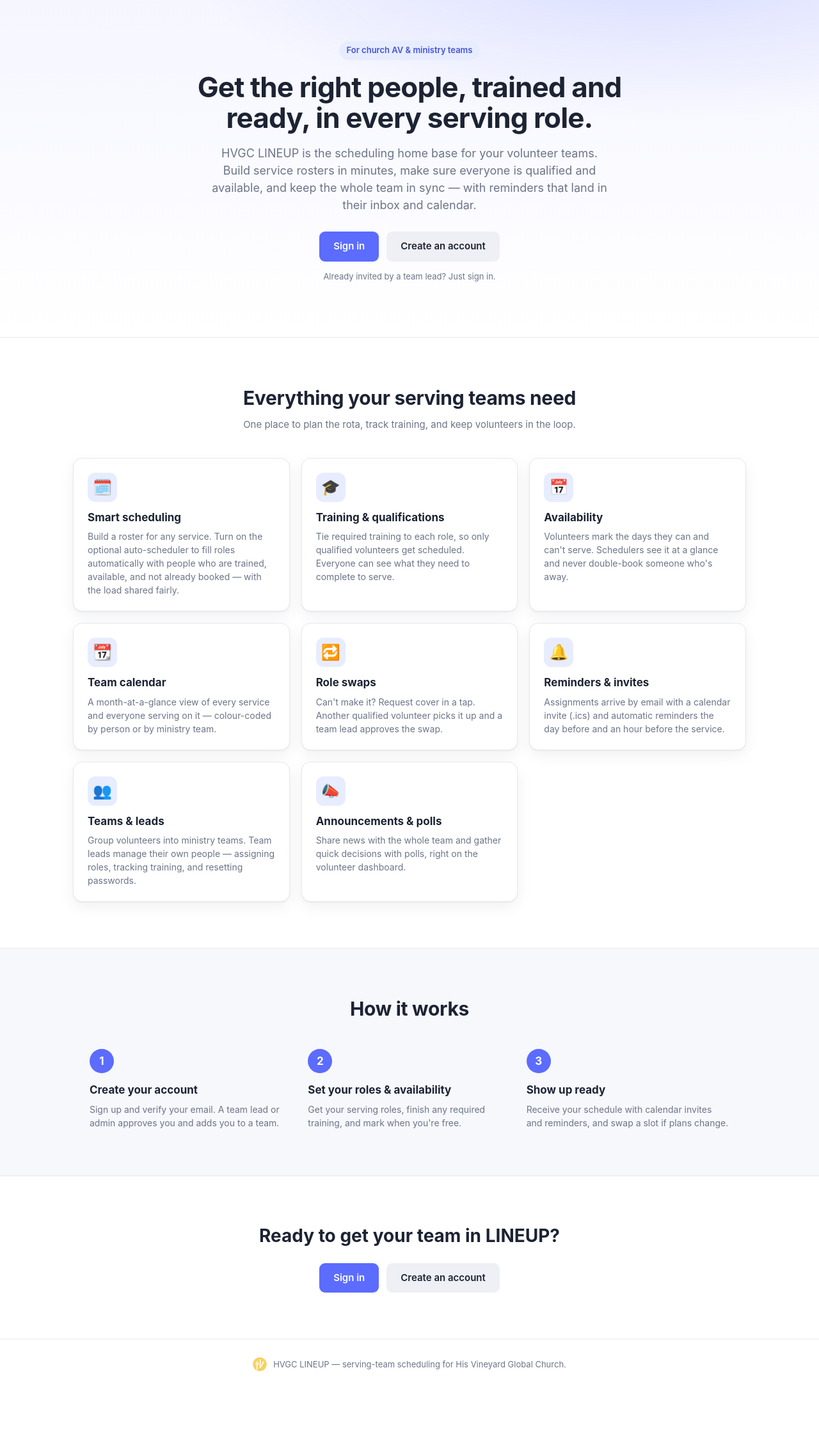
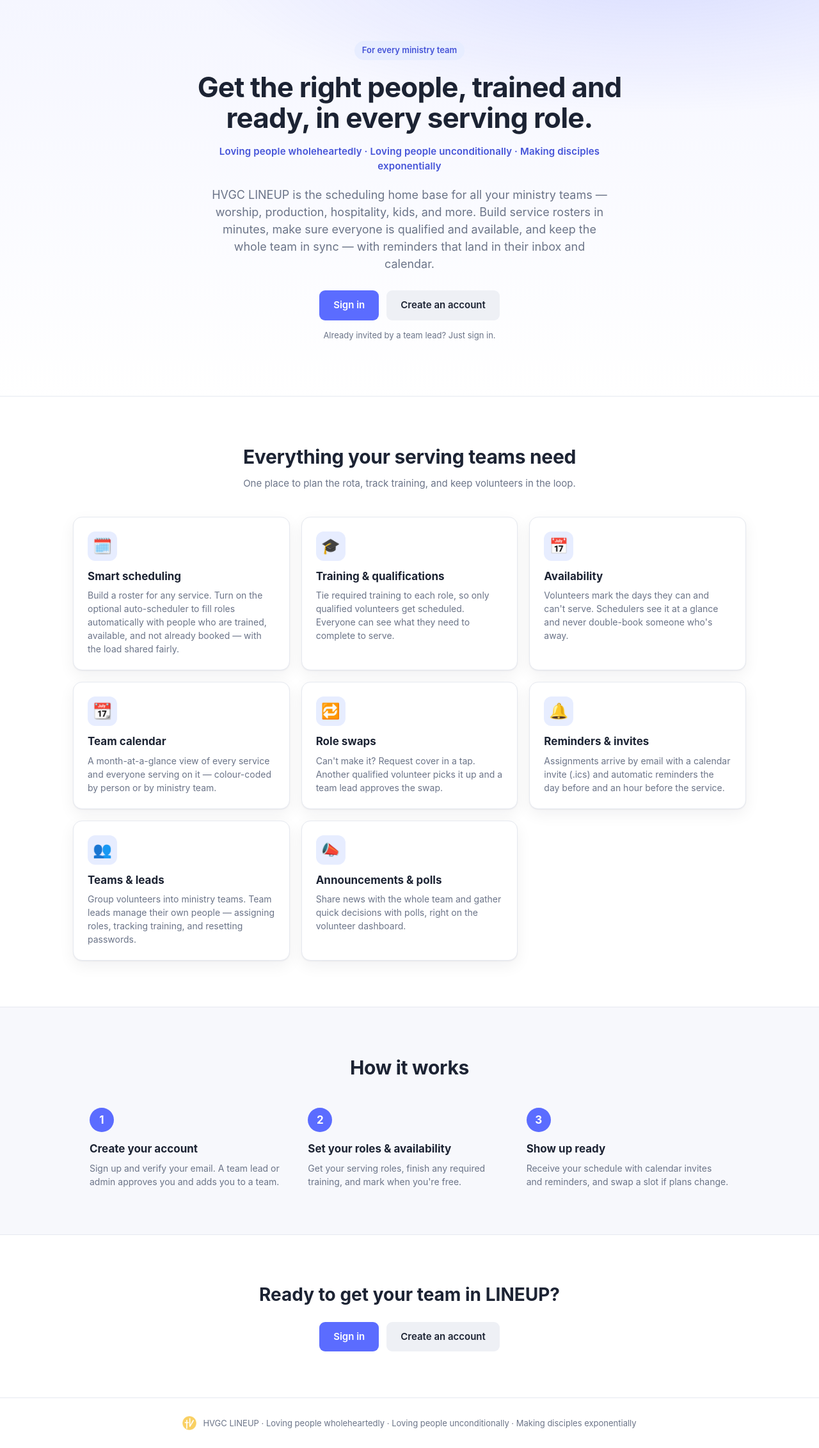
Before and after one commit to Wasivjoey/HVGC, a Flask app: page / in a window 1280 px wide. Shown: the part 66-2330 px from the top of the page at 64% size. Before the commit the page ends 2210 px from the top, so only its background shows below. Run offline with Flask 3, Linux system fonts and the light colour scheme; some libraries are stand-ins or nearby versions.

Commit message:
Add church tagline and generalise copy beyond the AV team
Show the HVGC motto — "Loving people wholeheartedly · Loving people
unconditionally · Making disciples exponentially" — in the landing hero and
footer, and reword the app so it reads as scheduling for all ministry teams
(worship, production, hospitality, kids, etc.) rather than the AV team only.
Updates the landing eyebrow/lede, My Schedule, admin dashboard, roles and
manual copy, the team-name placeholder, and the calendar-invite summary and
reminder text.

Co-Authored-By: Claude Opus 4.8 <noreply@anthropic.com>

```diff
--- a/helpers.py
+++ b/helpers.py
@@ -156,8 +156,8 @@ def _vevent_lines(uid, summary, service_date, start_time, location, description,
         lines.append("LOCATION:" + _ics_escape(location))
     if description:
         lines.append("DESCRIPTION:" + _ics_escape(description))
-    for trigger, note in (("-P1D", "Tomorrow you're serving on the AV team"),
-                          ("-PT1H", "You're serving on the AV team in 1 hour")):
+    for trigger, note in (("-P1D", "Tomorrow you're serving with your ministry team"),
+                          ("-PT1H", "You're serving with your ministry team in 1 hour")):
         lines += ["BEGIN:VALARM", "TRIGGER:" + trigger, "ACTION:DISPLAY",
                   "DESCRIPTION:" + _ics_escape(note), "END:VALARM"]
     lines.append("END:VEVENT")
@@ -536,7 +536,7 @@ def notify_assignment(conn, service_id, user_id, role_id):
     if svc["notes"]:
         desc += "\n\n" + svc["notes"]
     ics = build_ics(f"assignment-{assignment['id']}@hvgc-lineup",
-                    f"AV Team: {role['name']} — {svc['title']}",
+                    f"Serving: {role['name']} — {svc['title']}",
                     svc["service_date"], svc["start_time"], svc["location"], desc)
     cal_link = url_for("user.service_calendar", service_id=service_id, _external=True)
     notify(conn, user_id,
--- a/static/style.css
+++ b/static/style.css
@@ -417,6 +417,7 @@ body.landing { background: #fff; color: var(--ink); }
   font-weight: 600; font-size: 13px; padding: 5px 12px; border-radius: 999px; margin-bottom: 18px;
 }
 .lp-hero h1 { font-size: 44px; line-height: 1.1; letter-spacing: -.02em; margin: 0 0 18px; }
+.lp-tagline { font-size: 15px; font-weight: 600; color: var(--brand-dark); margin: 0 auto 20px; max-width: 620px; letter-spacing: .01em; }
 .lp-lede { font-size: 18px; color: var(--muted); margin: 0 auto 28px; max-width: 620px; }
 .lp-cta { display: flex; gap: 12px; justify-content: center; flex-wrap: wrap; }
 .lp-cta .btn { padding: 12px 22px; font-size: 15px; }
--- a/templates/admin/dashboard.html
+++ b/templates/admin/dashboard.html
@@ -4,7 +4,7 @@
 <div class="page-head">
   <div>
     <h1>Admin Home</h1>
-    <p>Overview of your AV team, schedule, and pending requests.</p>
+    <p>Overview of your ministry teams, schedule, and pending requests.</p>
   </div>
   <a href="{{ url_for('admin.services') }}" class="btn">+ New service</a>
 </div>
--- a/templates/admin/roles.html
+++ b/templates/admin/roles.html
@@ -4,7 +4,7 @@
 <div class="page-head">
   <div>
     <h1>Roles</h1>
-    <p>Define the serving positions on your AV team.</p>
+    <p>Define the serving positions across your ministry teams.</p>
   </div>
 </div>
 
--- a/templates/admin/teams.html
+++ b/templates/admin/teams.html
@@ -39,7 +39,7 @@
     <h3>+ New team</h3>
     <form method="post">
       <label for="name">Team name</label>
-      <input type="text" id="name" name="name" placeholder="e.g. Sunday AV Team" required>
+      <input type="text" id="name" name="name" placeholder="e.g. Worship Team, Production, Hospitality" required>
       <button class="btn" style="margin-top:14px;">Create team</button>
     </form>
   </div>
--- a/templates/landing.html
+++ b/templates/landing.html
@@ -32,13 +32,17 @@
 
 <section class="lp-hero">
   <div class="lp-hero-inner">
-    <span class="lp-eyebrow">For church AV &amp; ministry teams</span>
+    <span class="lp-eyebrow">For every ministry team</span>
     <h1>Get the right people, trained and ready, in every serving role.</h1>
+    <p class="lp-tagline">
+      Loving people wholeheartedly · Loving people unconditionally ·
+      Making disciples exponentially
+    </p>
     <p class="lp-lede">
-      HVGC LINEUP is the scheduling home base for your volunteer teams. Build
-      service rosters in minutes, make sure everyone is qualified and available,
-      and keep the whole team in sync — with reminders that land in their inbox
-      and calendar.
+      HVGC LINEUP is the scheduling home base for all your ministry teams —
+      worship, production, hospitality, kids, and more. Build service rosters in
+      minutes, make sure everyone is qualified and available, and keep the whole
+      team in sync — with reminders that land in their inbox and calendar.
     </p>
     <div class="lp-cta">
       <a href="{{ url_for('auth.login') }}" class="btn">Sign in</a>
@@ -132,7 +136,7 @@
 
 <footer class="lp-foot">
   <img src="{{ url_for('static', filename='logo.png') }}" alt="">
-  <span>HVGC LINEUP — serving-team scheduling for His Vineyard Global Church.</span>
+  <span>HVGC LINEUP · Loving people wholeheartedly · Loving people unconditionally · Making disciples exponentially</span>
 </footer>
 
 </body>
--- a/templates/manual.html
+++ b/templates/manual.html
@@ -62,7 +62,7 @@
 <!-- ============================================ GETTING STARTED -->
 <div class="card manual" id="intro">
   <h2>1. What is HVGC LINEUP?</h2>
-  <p>HVGC LINEUP is the scheduling system for the audio / visual (AV) team. It
+  <p>HVGC LINEUP is the scheduling system for your church's ministry teams. It
   lets volunteers say when they're available, see which services they're on, swap
   roles when they can't make it, and complete the training required to serve.
   Administrators use it to build the team, assign roles and training, create
--- a/templates/my_schedule.html
+++ b/templates/my_schedule.html
@@ -4,7 +4,7 @@
 <div class="page-head">
   <div>
     <h1>My Schedule</h1>
-    <p>Everything you're scheduled to serve on the AV team.</p>
+    <p>Everything you're scheduled to serve with your ministry team.</p>
   </div>
   <div class="row-actions">
     <a href="{{ url_for('user.calendar') }}" class="btn btn-ghost">📆 Team calendar</a>
```
